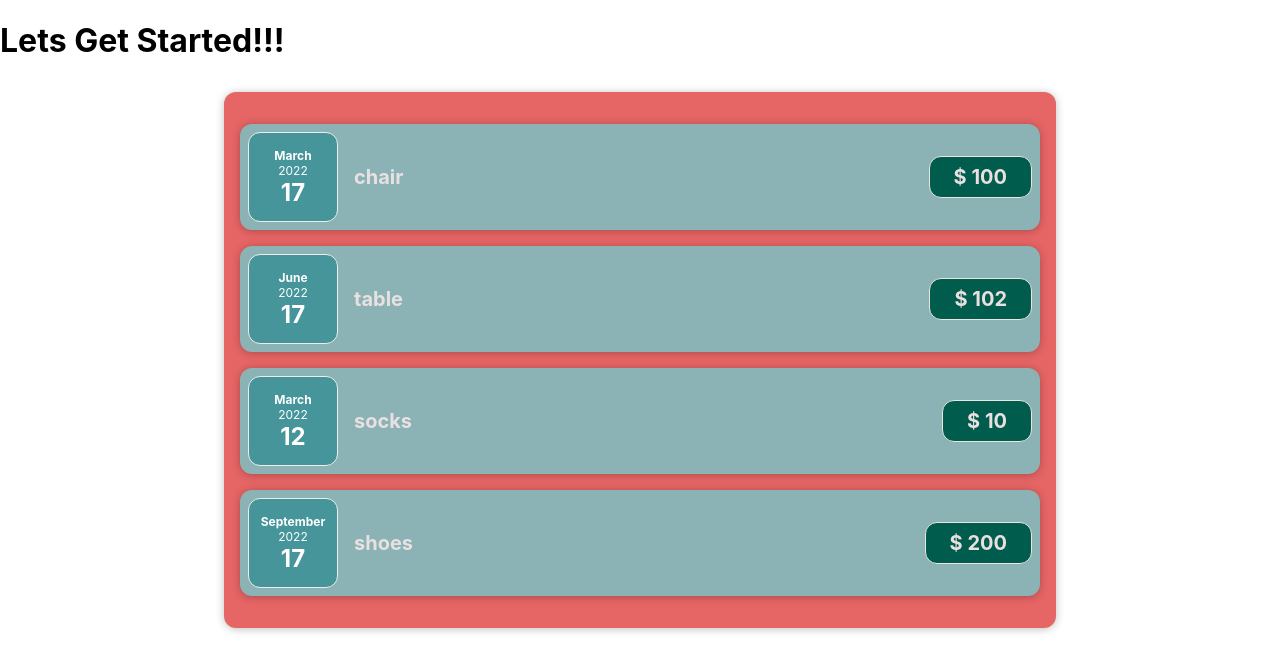
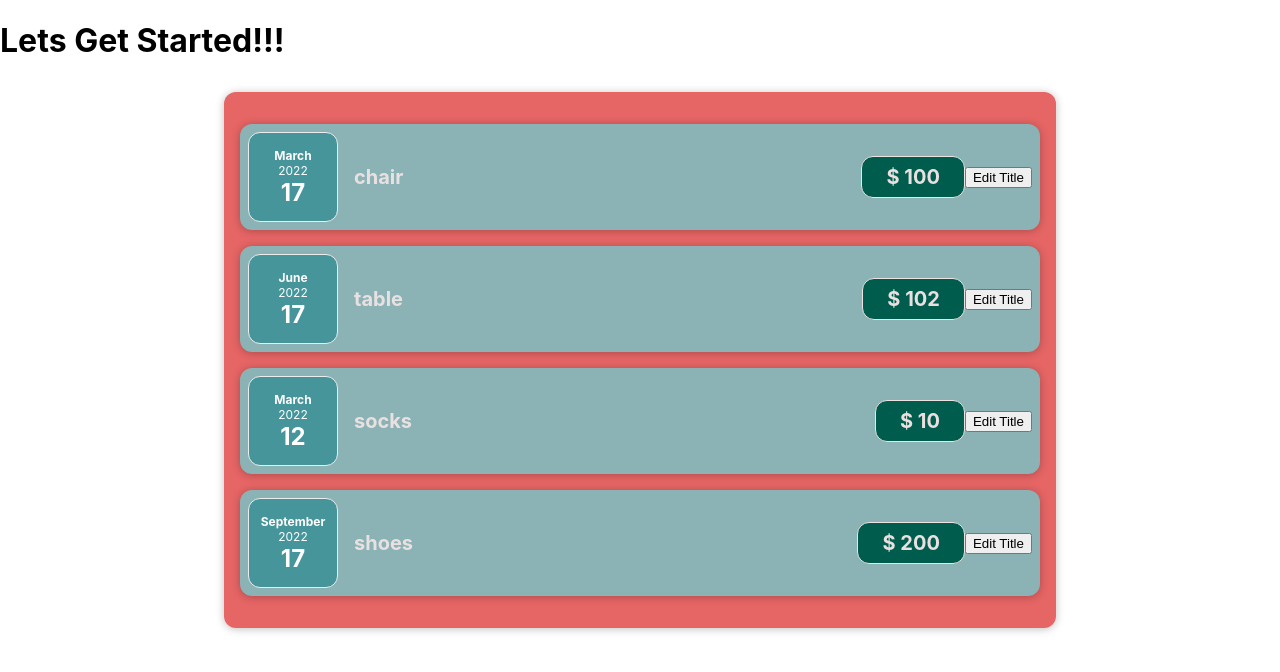
Before and after one commit to Shrey03/ExpenseTracker, a React (Create React App) app: page / in a window 1280 px wide. Shown: the top 672 px of the page. Built offline with nearby package versions, Linux system fonts and the light colour scheme.

Commit message:
Added Basic HOOK - useState

```diff
--- a/src/components/Expenses/ExpenseItem.js
+++ b/src/components/Expenses/ExpenseItem.js
@@ -1,15 +1,26 @@
+import React, { useState } from "react";
 import "./ExpenseItem.css";
 import "../UI/Card";
 import ExpenseDate from "./ExpenseDate";
 import Card from "../UI/Card";
 const ExpenseItem = (props) => {
+  // function clickHandler() {
+  //   console.log("CLICKEEEDDD!!!");
+  // }
+  const [title, setTitle] = useState(props.title);
+
+  const clickHandler = () => {
+    setTitle("Updated!");
+    console.log(title);
+  };
   return (
     <Card className="expense-item">
       <ExpenseDate date={props.date}></ExpenseDate>
       <div className="expense-item__description">
-        <h2>{props.title}</h2>
+        <h2>{title}</h2>
         <div className="expense-item__price">$ {props.amount}</div>
       </div>
+      <button onClick={clickHandler}>Edit Title</button>
     </Card>
   );
 };
```
